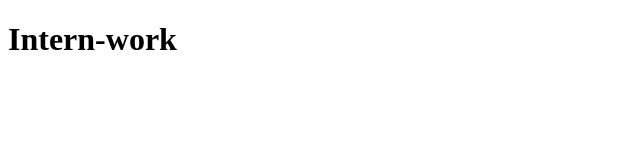
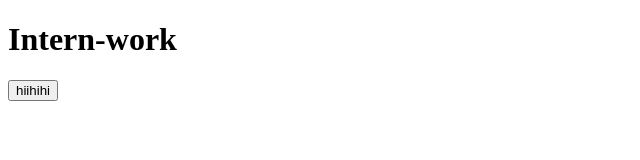
Before and after one commit to BheemNaragonda/Intern-work, a website: page index.html in a window 1280 px wide. Shown: the whole page, without its empty margins (0-640 px from the left). Drawn offline with Linux system fonts and the light colour scheme.

Commit message:
small change

```diff
--- a/index.html
+++ b/index.html
@@ -8,5 +8,6 @@
 </head>
 <body>
     <h1>Intern-work</h1>
+    <button>hiihihi</button>
 </body>
 </html>
```
